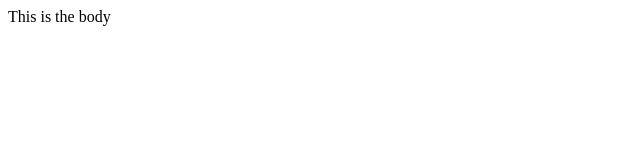
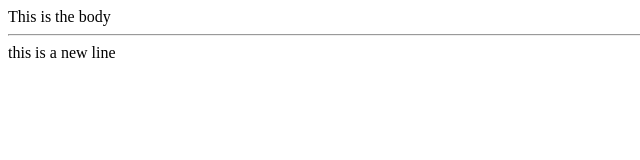
Before and after one commit to BillySelenstrom/git-intro, a plain HTML site: page index.html in a window 1280 px wide. Shown: the whole page, without its empty margins (0-640 px from the left). Drawn offline with Linux system fonts and the light colour scheme.

Commit message:
new line

```diff
--- a/index.html
+++ b/index.html
@@ -4,10 +4,13 @@
     <meta charset="UTF-8">
     <meta name="viewport" content="width=device-width, initial-scale=1.0">
     <meta http-equiv="X-UA-Compatible" content="ie=edge">
-    <title>gir intro</title>
+    <title>git intro</title>
 </head>
 <body>
     This is the body
 
+    <hr>
+    this is a new line
+
 </body>
 </html>
```
